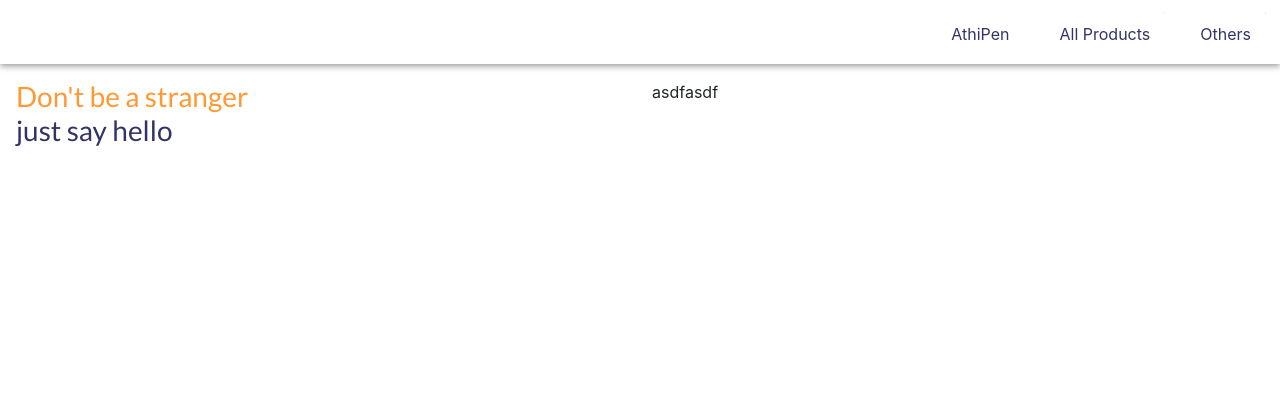
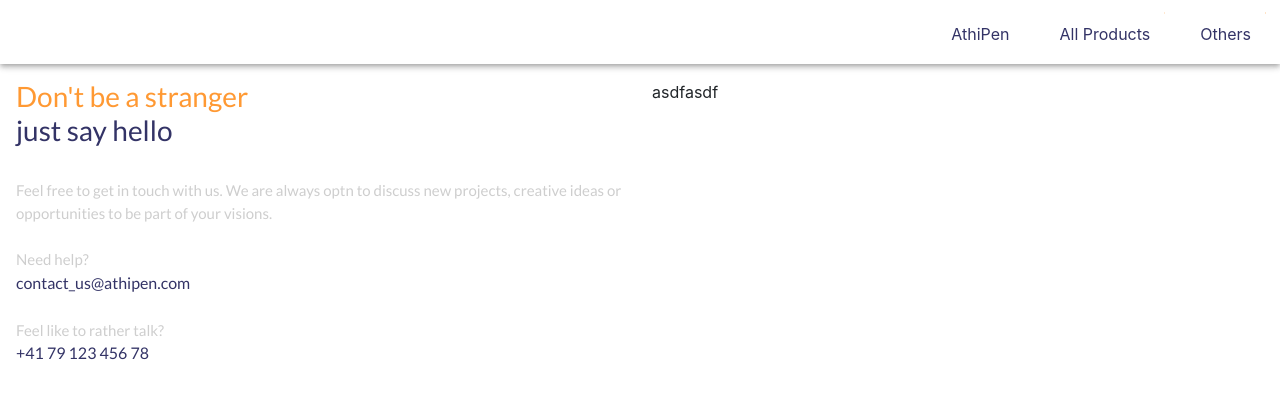
Before and after one commit to Athiiii/AthiPenPage, a React (Create React App) app: page /Contact in a window 1280 px wide. Shown: the top 398 px of the page. Built offline with nearby package versions, Linux system fonts and the light colour scheme; what @fortawesome/fontawesome would draw is missing.

Commit message:
finish contact description part

```diff
--- a/src/components/Contact.tsx
+++ b/src/components/Contact.tsx
@@ -13,6 +13,13 @@ export class Contact extends Component {
                         <span className="contact_header">
                             <h3 className="contact_header_first">Don't be a stranger</h3>
                             <h3 className="contact_header_second">just say hello</h3>
+
+                            <span className="contact_header_text">Feel free to get in touch with us. We are always optn to discuss new projects, creative ideas or opportunities to be part of your visions.</span>
+                            <span className="contact_header_help">Need help?</span>
+                            <a href="mailto:contact_us@athipen.com" className="contact_header_mail">contact_us@athipen.com</a>
+                            <span className="contact_header_help">Feel like to rather talk?</span>
+                            <p className="contact_header_phone">+41 79 123 456 78</p>
+
                         </span>
                     </Grid>
                     <Grid item xs={6}>
--- a/src/style/elements/_contact.scss
+++ b/src/style/elements/_contact.scss
@@ -12,6 +12,33 @@
 
         &_second {
             color: $color-dark;
+            margin-bottom: 2rem;
+        }
+
+        &_text {
+            color: #cecece;
+            font-size: 15px;
+        }
+
+        &_help {
+            margin-top: 1.5rem;
+            color: #cecece;
+            font-size: 15px;
+        }
+
+        &_phone {
+            color: $color-dark;
+        }
+
+        &_mail {
+            color: $color-dark;
+            text-decoration: none;
+            transition: color .2s;
+
+            &:hover {
+                text-decoration: none;
+                color: $color-orange;
+            }
         }
     }
 }
```
